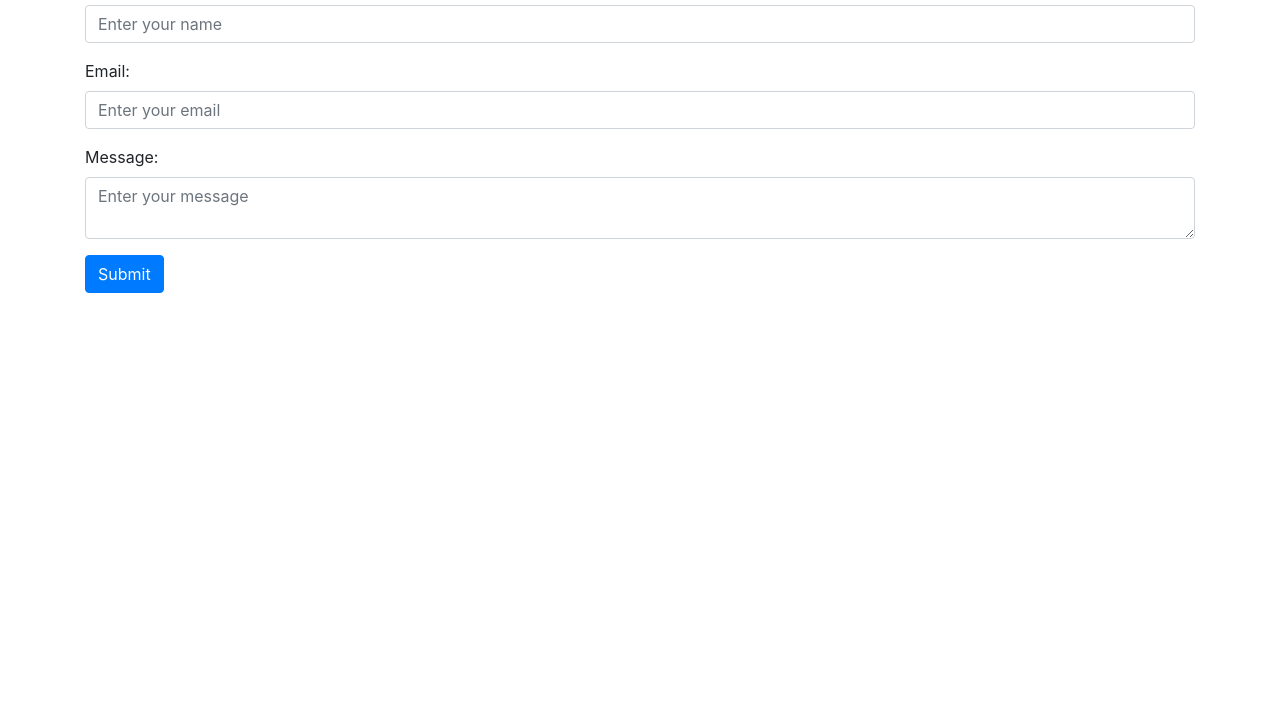
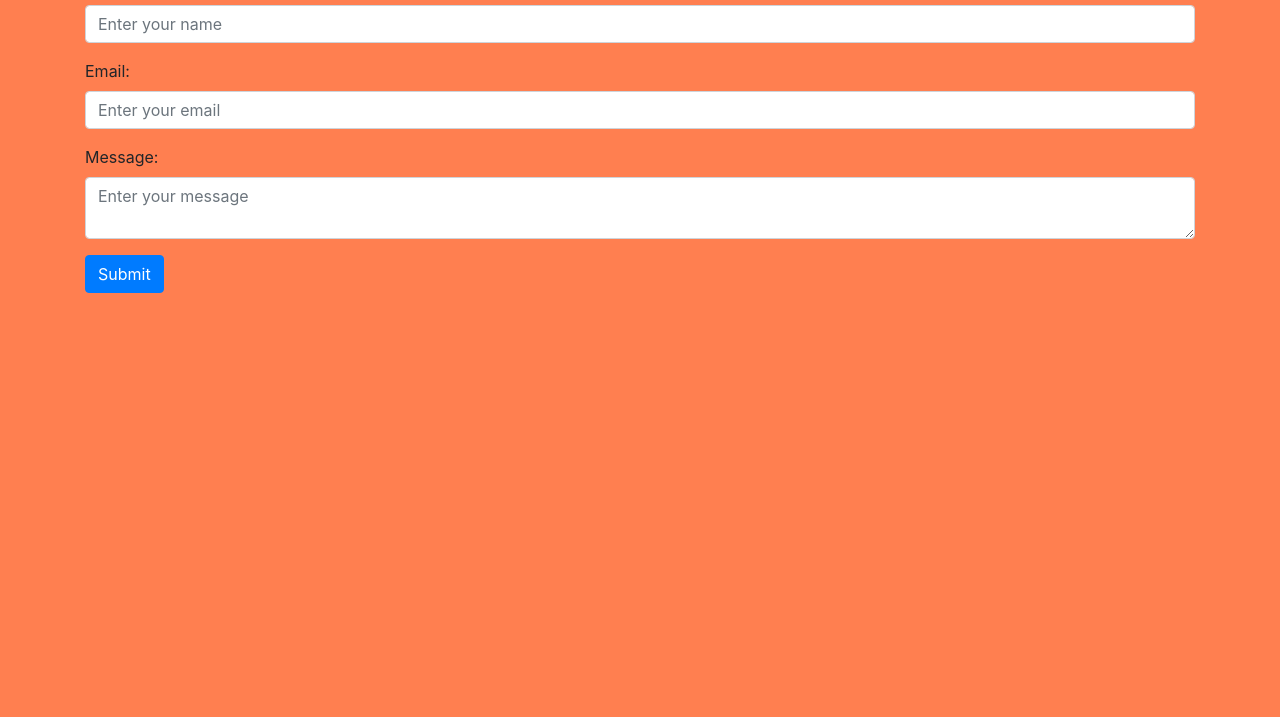
Before and after one commit to PSaiManojReddy/HCI3, a plain HTML site: page forms.html in a window 1280 px wide. Shown: the part 83-800 px from the top of the page. Drawn offline with nearby package versions, Linux system fonts and the light colour scheme.

Commit message:
Update forms.html

```diff
--- a/forms.html
+++ b/forms.html
@@ -6,7 +6,7 @@
     <meta name="viewport" content="width=device-width, initial-scale=1">
     <link rel="stylesheet" href="https://maxcdn.bootstrapcdn.com/bootstrap/4.5.2/css/bootstrap.min.css">
   </head>
-  <body>
+  <body style="background-color: coral;">
     <div class="container">
       <h1>Contact Us</h1>
       <form>
```
